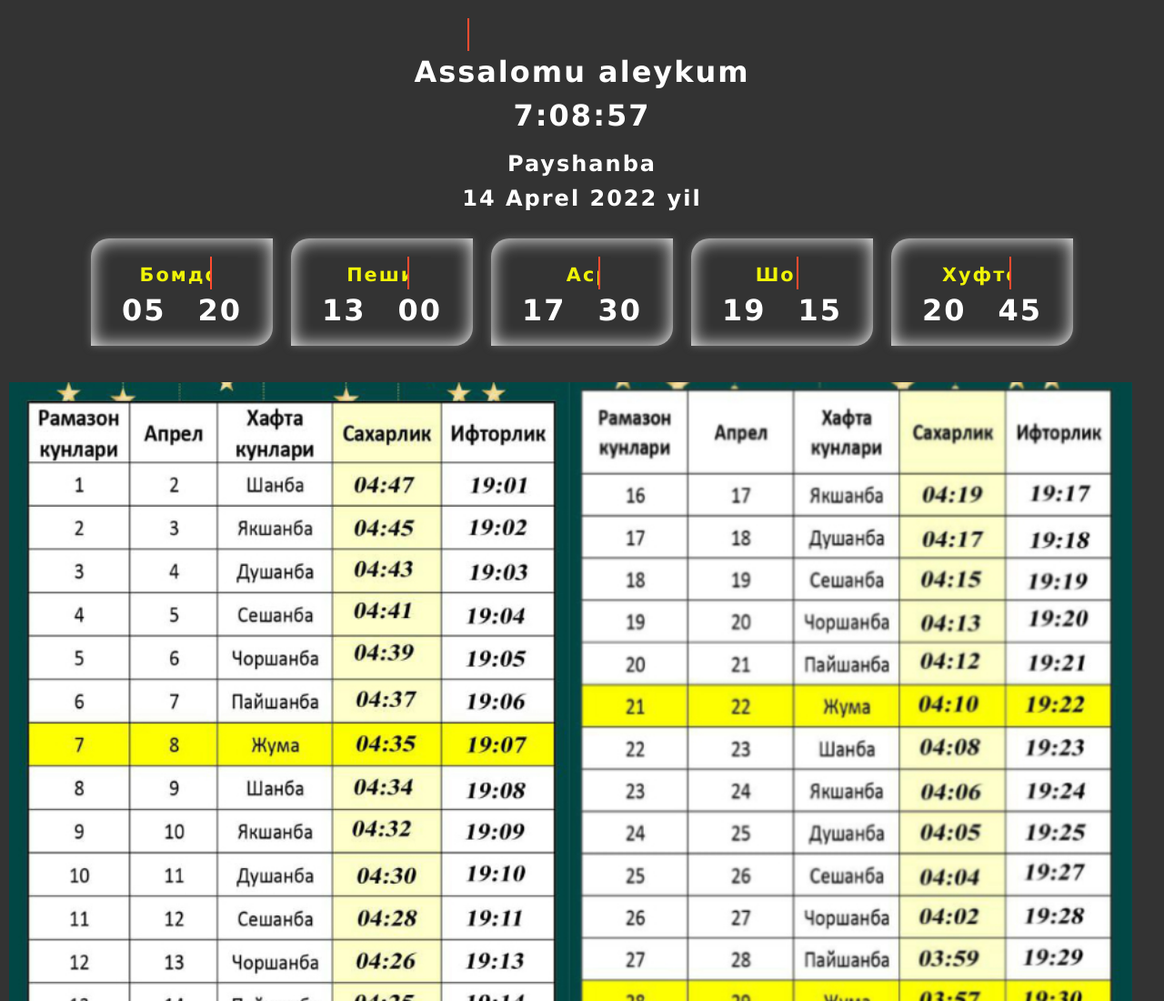
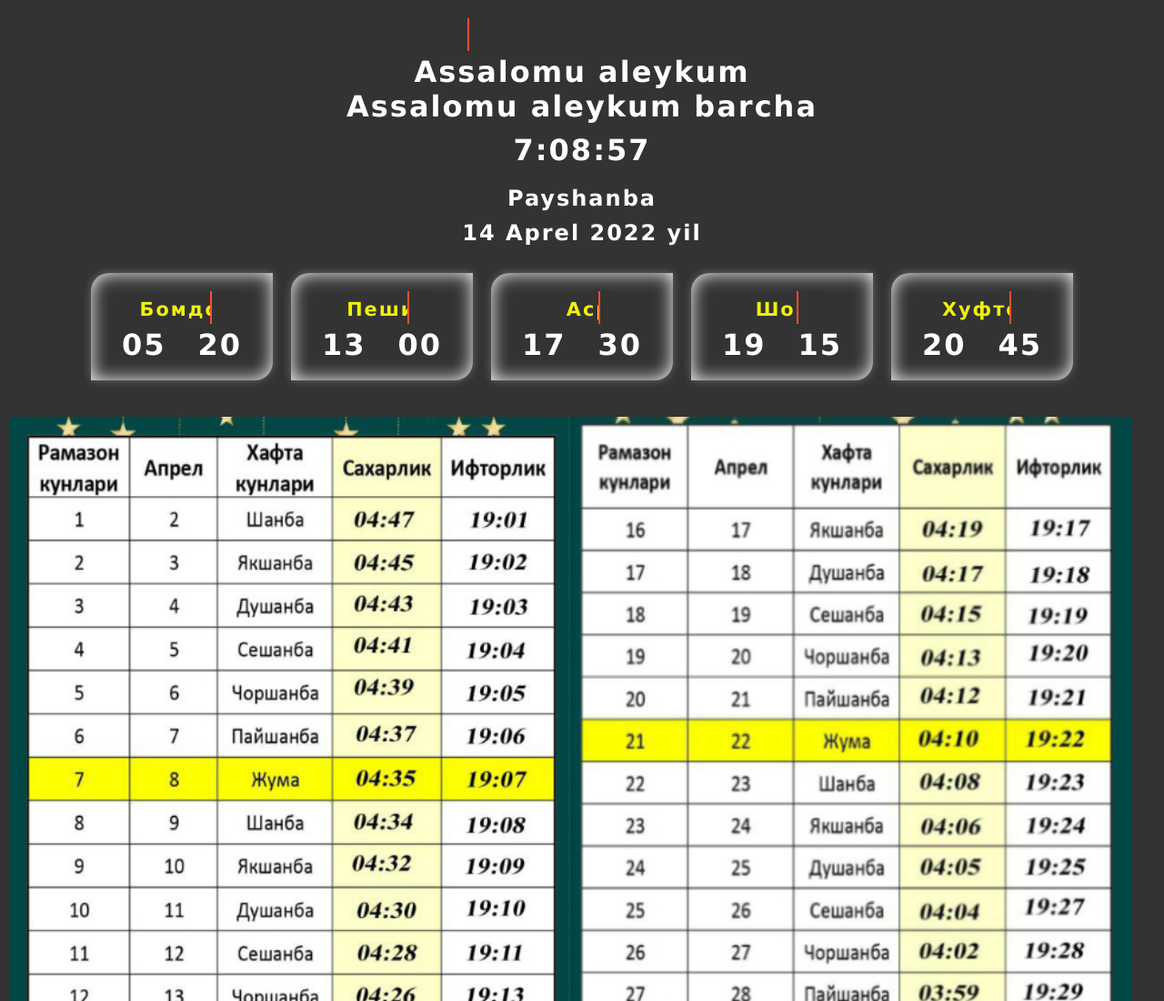
Before and after one commit to Otabek-wd22/razezd-taqvim, a plain HTML site: page index.html in a window 1280 px wide. Shown: the top 1100 px of the page at 91% size. Drawn offline with nearby package versions, Linux system fonts and the light colour scheme.

Commit message:
yangi malumot

```diff
--- a/index.html
+++ b/index.html
@@ -22,6 +22,7 @@
                 </ul>
             </div>
             <h1>Assalomu aleykum</h1>
+            <h1>Assalomu aleykum barcha</h1>
             <span id="txt2"></span>
             <h2 id="week">week</h2>
             <h2 id="this_day">data</h2>
```
